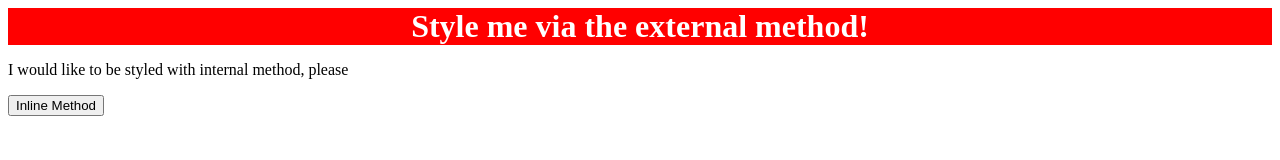
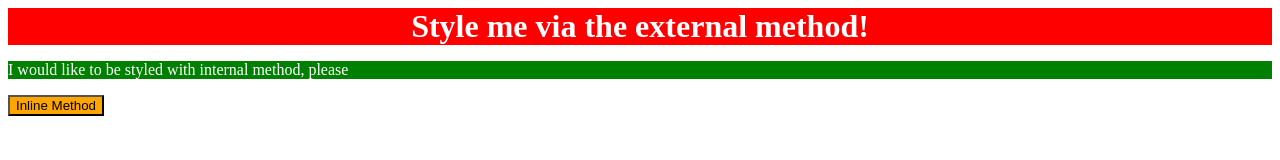
Before and after one commit to twofansv/css-exercises, a plain HTML site: page index.html in a window 1280 px wide. Drawn offline with Linux system fonts and the light colour scheme.

Commit message:
[^] Insert new lines for exercise

```diff
--- a/index.html
+++ b/index.html
@@ -4,11 +4,22 @@
     <meta charset="UTF-8">
     <title>CSS Exercises</title>
     <link rel="stylesheet" href="css/stylesheet.css">
+
+    <style>
+    p {
+        background-color: green;
+        color: white;
+        font-weight: 18px;
+    }
+    </style>
+
 </head>
 
 <body>
     <div>Style me via the external method!</div>
+
     <p>I would like to be styled with internal method, please</p>
-    <button>Inline Method</button>
+
+    <button style="background-color: orange; font-weight: 18px;">Inline Method</button>
 </body>
 </html>
```
